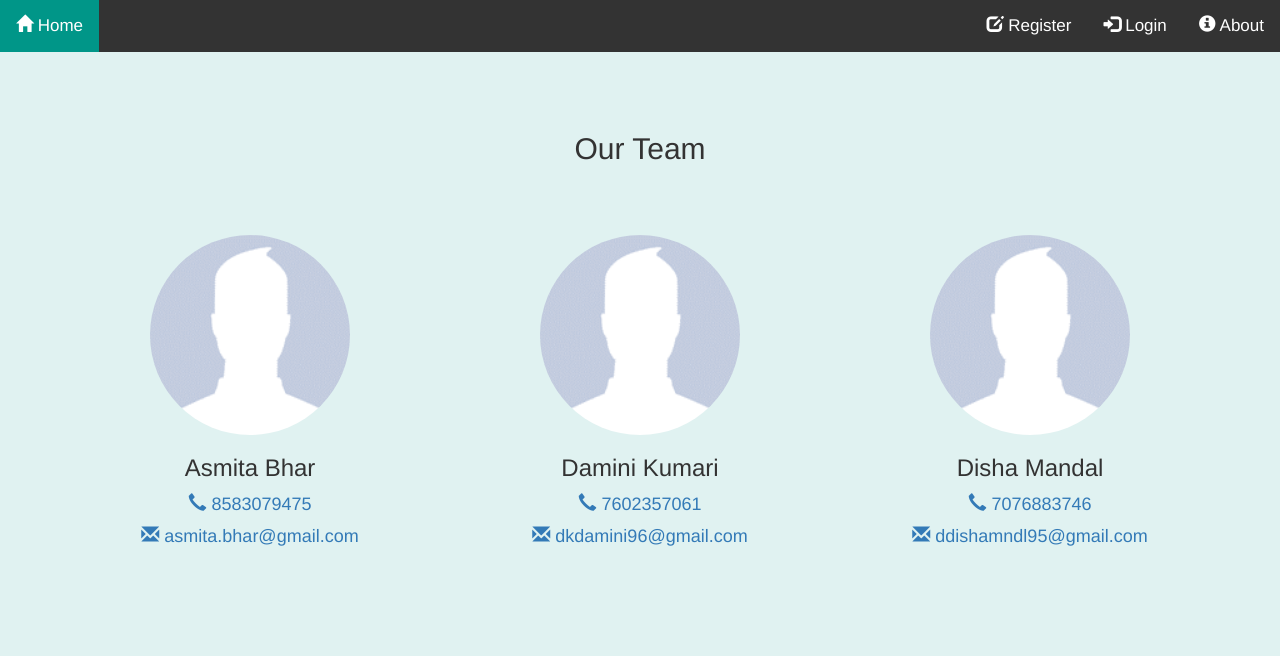
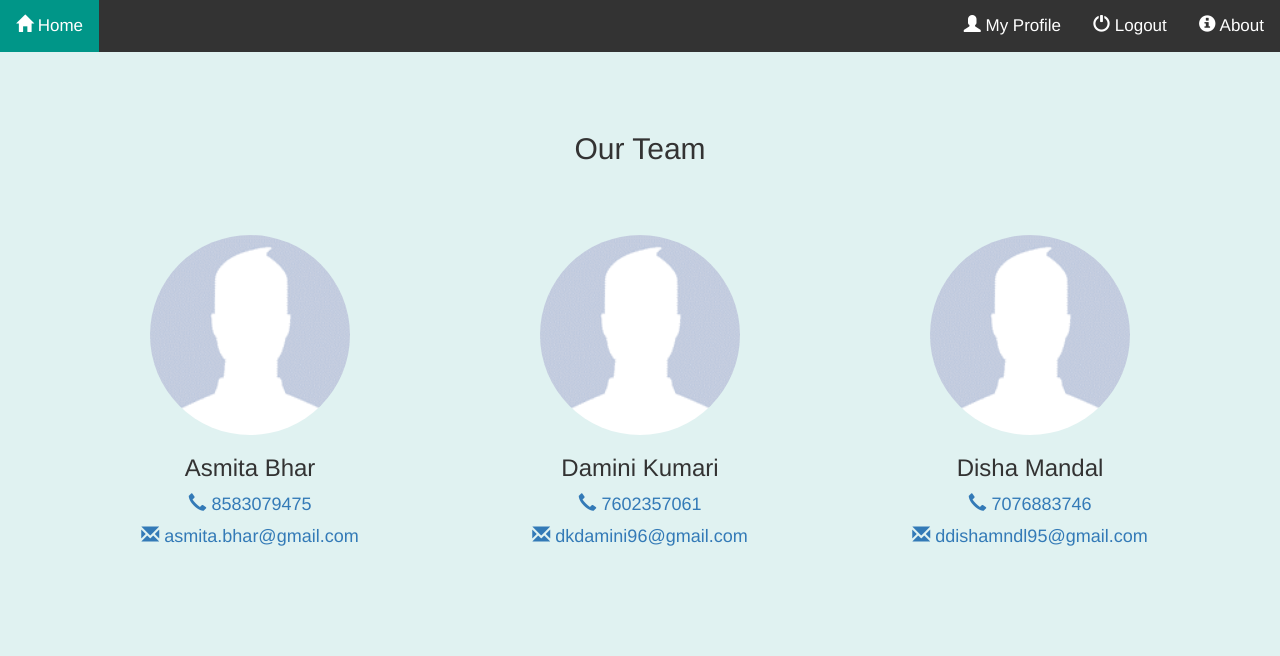
Before and after one commit to asmita-bhar/Lab_project, a PHP site: page /about.php in a window 1280 px wide. Shown: the part 52-708 px from the top of the page. Run offline with PHP 8.4, Linux system fonts and the light colour scheme; the visitor is signed in with stand-in values (Sample User, id 1); data that the repository does not hold is empty.

Commit message:
about navbar modified

```diff
--- a/about.php
+++ b/about.php
@@ -107,10 +107,24 @@ session_start();
 	<section id="nav">
 		<div class="topnav" id="myTopnav">
 			<ul>
-				<li><a class="active" href="home.html"><span class="glyphicon glyphicon-home"></span> Home</a></li>
-				<li style="float:right"><a href="about.html"><span class="glyphicon glyphicon-info-sign"></span> About</a></li>
-				<li style="float:right"><a href="login.html"><span class="glyphicon glyphicon-log-in"></span> Login</a></li>
-				<li style="float:right"><a href="register.html"><span class="glyphicon glyphicon-edit"></span> Register</a></li>
+				<li><a class="active" href="index.php"><span class="glyphicon glyphicon-home"></span> Home</a></li>
+				<li style="float:right"><a href="about.php"><span class="glyphicon glyphicon-info-sign"></span> About</a></li>
+
+				<?php
+
+				if(!isset($_SESSION["loggedin"]))
+				{ ?>
+					<li style="float:right"><a href="login.html"><span class="glyphicon glyphicon-log-in"></span> Login</a></li>
+					<li style="float:right"><a href="register.html"><span class="glyphicon glyphicon-edit"></span> Register</a></li>
+
+				<?php }
+				else
+				{
+				 ?>
+					<li style="float:right"><a href="logout.php"><span class="glyphicon glyphicon-off"></span> Logout</a></li>
+					<li style="float:right"><a href="profile.php"><span class="glyphicon glyphicon-user"></span> My Profile</a></li>
+				<?php
+				} ?>
 			</ul>
 		</div>
 	</section>
```
